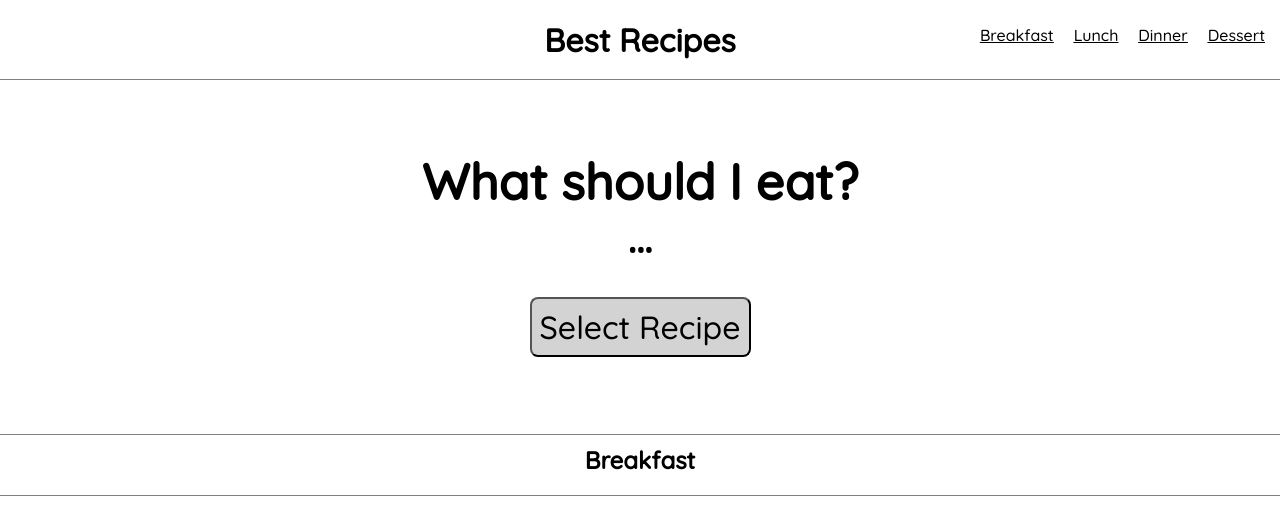
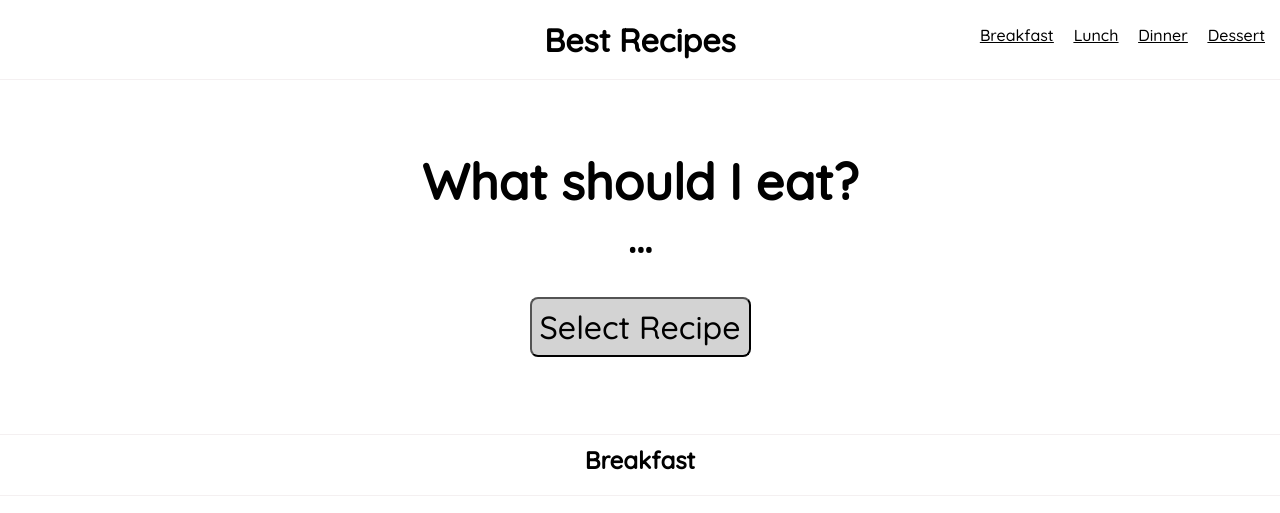
Before and after one commit to demarsberhe/html-recipes, a website: page index.html in a window 1280 px wide. Shown: the top 513 px of the page. Drawn offline with Linux system fonts and the light colour scheme.

Commit message:
updated section border color to #f4f0f1

```diff
--- a/scss/helpers/_variables.scss
+++ b/scss/helpers/_variables.scss
@@ -5,7 +5,7 @@ $img-width:200px;
 $img-height:300px;
 $nav-background-color:#d3d3d3;
 $title-margins: 20px 0px;
-$border-style: 1px solid gray;
+$border-style: 1px solid #f4f0f1;
 $dessert-background-color: lighten(complement(#efdecd),20%);
 $footer-background-color: complement($dessert-background-color);
 $header-background-color: rgba(255,255,255, 1);
```
Also changed, not shown: css/index.css.
